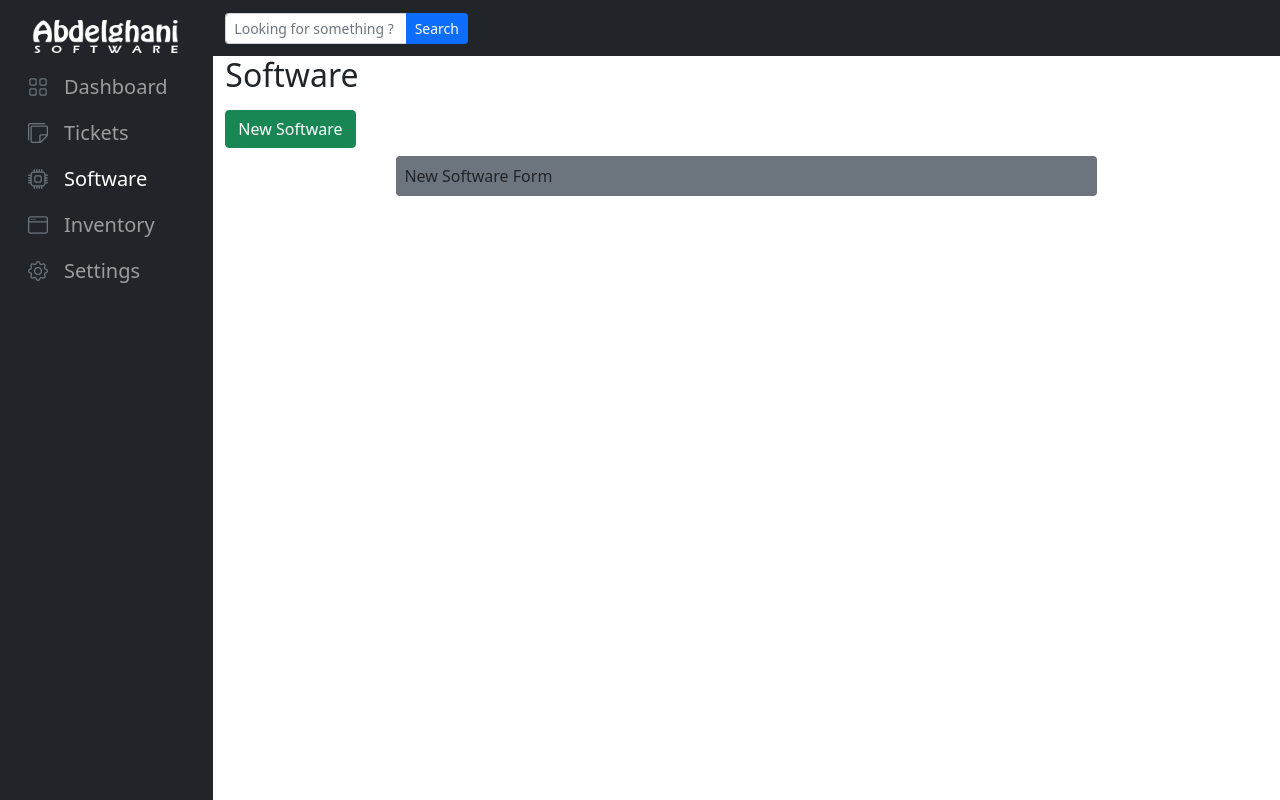
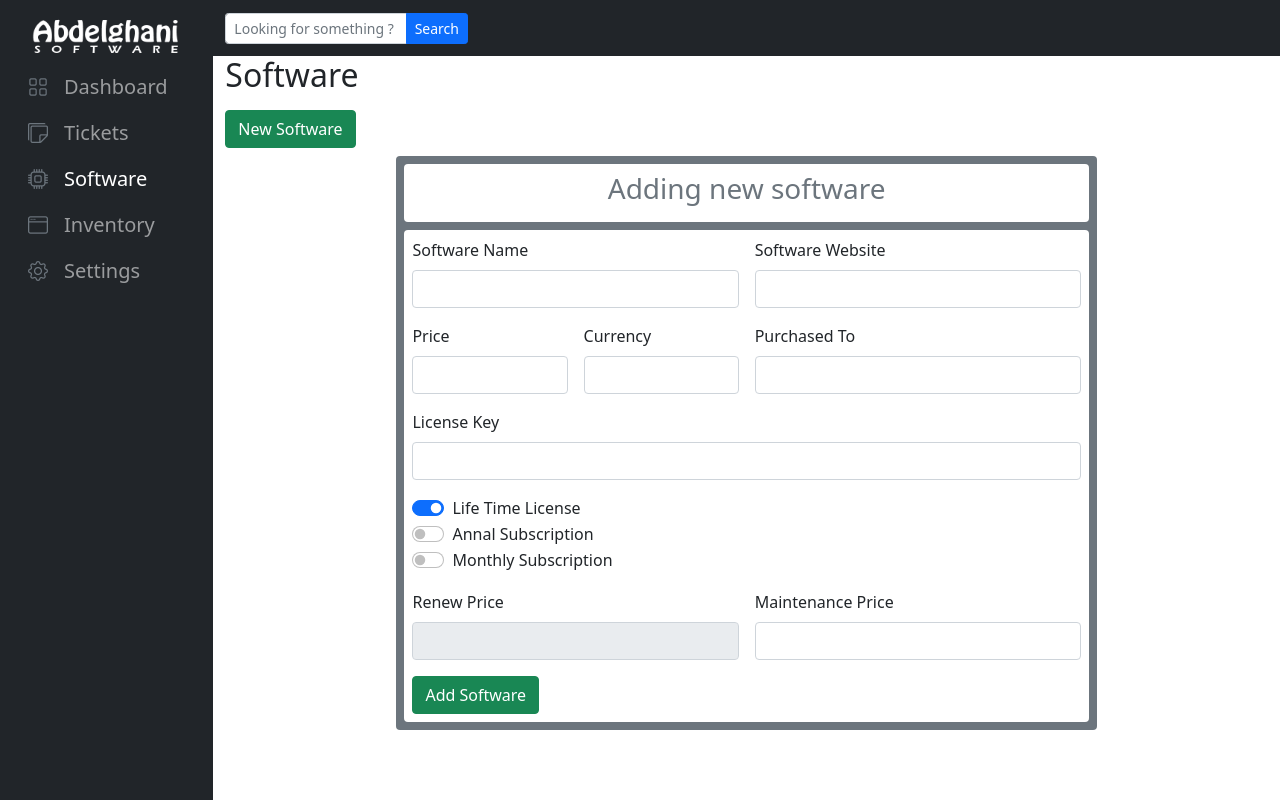
Before and after one commit to Abdelghani-Adel/I.T_Manager, a React (Create React App) app: page /software/add in a window 1280 px wide. Built offline with nearby package versions, Linux system fonts and the light colour scheme.

Commit message:
divided NewSoftware component into smaller component

```diff
--- /dev/null
+++ b/src/Pages/SoftwarePage/NewSoftware/AddPurchasedTo.js
@@ -0,0 +1,10 @@
+const AddPurchasedTo = (props) => {
+  return (
+    <div className="col-md-6">
+      <label className="form-label">Purchased To</label>
+      <input type="text" className="form-control" />
+    </div>
+  );
+};
+
+export default AddPurchasedTo;
--- /dev/null
+++ b/src/Pages/SoftwarePage/NewSoftware/AddSoftwareActions.js
@@ -0,0 +1,9 @@
+const AddSoftwareActions = (props) => {
+  return (
+    <div className="col-md-4">
+      <button className="btn btn-success ">Add Software</button>
+    </div>
+  );
+};
+
+export default AddSoftwareActions;
--- /dev/null
+++ b/src/Pages/SoftwarePage/NewSoftware/AddSoftwareHeader.js
@@ -0,0 +1,9 @@
+const AddSoftwareHeader = (props) => {
+  return (
+    <div className="p-2 mb-2 bg-white rounded head">
+      <h3 className="text-center text-secondary">Adding new software</h3>
+    </div>
+  );
+};
+
+export default AddSoftwareHeader;
--- /dev/null
+++ b/src/Pages/SoftwarePage/NewSoftware/AddSoftwareKey.js
@@ -0,0 +1,10 @@
+const AddSoftwareKey = (props) => {
+  return (
+    <div className="col-md-12">
+      <label className="form-label">License Key</label>
+      <input type="text" className="form-control" />
+    </div>
+  );
+};
+
+export default AddSoftwareKey;
--- /dev/null
+++ b/src/Pages/SoftwarePage/NewSoftware/AddSoftwareLicenseType.js
@@ -0,0 +1,47 @@
+import { useState } from "react";
+
+const AddSoftwareLicenseType = (props) => {
+  const { licenseType, setLicenseType } = props;
+  return (
+    <div className="col-md-12">
+      <div className="form-check form-switch">
+        <input
+          className="form-check-input"
+          type="radio"
+          name="exampleRadios"
+          id="exampleRadios1"
+          value="option1"
+          checked={licenseType === "lifeTimeLicense"}
+          onChange={() => setLicenseType((prev) => "lifeTimeLicense")}
+        />
+        <label className="form-check-label">Life Time License</label>
+      </div>
+
+      <div className="form-check form-switch">
+        <input
+          className="form-check-input"
+          type="radio"
+          name="exampleRadios"
+          id="exampleRadios1"
+          value="option1"
+          onClick={() => setLicenseType((prev) => "annualFees")}
+        />
+        <label className="form-check-label">Annal Subscription</label>
+      </div>
+
+      <div className="form-check form-switch">
+        <input
+          className="form-check-input"
+          type="radio"
+          name="exampleRadios"
+          id="exampleRadios1"
+          value="option1"
+          onClick={() => setLicenseType((prev) => "monthlyFees")}
+        />
+        <label className="form-check-label">Monthly Subscription</label>
+      </div>
+    </div>
+  );
+};
+
+export default AddSoftwareLicenseType;
--- /dev/null
+++ b/src/Pages/SoftwarePage/NewSoftware/AddSoftwareMaintenance.js
@@ -0,0 +1,10 @@
+const AddSoftwareMaintenance = (props) => {
+  return (
+    <div className="col-md-6">
+      <label className="form-label">Maintenance Price</label>
+      <input type="text" className="form-control" />
+    </div>
+  );
+};
+
+export default AddSoftwareMaintenance;
--- /dev/null
+++ b/src/Pages/SoftwarePage/NewSoftware/AddSoftwareName.js
@@ -0,0 +1,10 @@
+const AddSoftwareName = (props) => {
+  return (
+    <div className="col-md-6">
+      <label className="form-label">Software Name</label>
+      <input type="text" className="form-control" />
+    </div>
+  );
+};
+
+export default AddSoftwareName;
--- /dev/null
+++ b/src/Pages/SoftwarePage/NewSoftware/AddSoftwarePrice.js
@@ -0,0 +1,19 @@
+import { Fragment } from "react";
+
+const AddSoftwarePrice = (props) => {
+  return (
+    <Fragment>
+      <div className="col-md-3">
+        <label className="form-label">Price</label>
+        <input type="text" className="form-control" />
+      </div>
+
+      <div className="col-md-3">
+        <label className="form-label">Currency</label>
+        <input type="text" className="form-control" />
+      </div>
+    </Fragment>
+  );
+};
+
+export default AddSoftwarePrice;
--- /dev/null
+++ b/src/Pages/SoftwarePage/NewSoftware/AddSoftwareRenew.js
@@ -0,0 +1,14 @@
+const AddSoftwareRenew = (props) => {
+  return (
+    <div className="col-md-6">
+      <label className="form-label">Renew Price</label>
+      <input
+        type="text"
+        className="form-control"
+        disabled={props.licenseType === "lifeTimeLicense"}
+      />
+    </div>
+  );
+};
+
+export default AddSoftwareRenew;
--- /dev/null
+++ b/src/Pages/SoftwarePage/NewSoftware/AddSoftwareWebsite.js
@@ -0,0 +1,10 @@
+const AddSoftwareWebsite = (props) => {
+  return (
+    <div className="col-md-6">
+      <label className="form-label">Software Website</label>
+      <input type="text" className="form-control" />
+    </div>
+  );
+};
+
+export default AddSoftwareWebsite;
--- a/src/Pages/SoftwarePage/NewSoftware/NewSoftware.js
+++ b/src/Pages/SoftwarePage/NewSoftware/NewSoftware.js
@@ -1,7 +1,38 @@
+import { useState } from "react";
+import AddPurchasedTo from "./AddPurchasedTo";
+import AddSoftwareActions from "./AddSoftwareActions";
+import AddSoftwareHeader from "./AddSoftwareHeader";
+import AddSoftwareKey from "./AddSoftwareKey";
+import AddSoftwareLicenseType from "./AddSoftwareLicenseType";
+import AddSoftwareMaintenance from "./AddSoftwareMaintenance";
+import AddSoftwareName from "./AddSoftwareName";
+import AddSoftwarePrice from "./AddSoftwarePrice";
+import AddSoftwareRenew from "./AddSoftwareRenew";
+import AddSoftwareWebsite from "./AddSoftwareWebsite";
+
 const NewSoftware = (props) => {
+  const [licenseType, setLicenseType] = useState("lifeTimeLicense");
+
   return (
     <div className="col-10 col-xl-8 col-xxl-6 m-auto p-2 mb-2 bg-secondary rounded">
-      New Software Form
+      <AddSoftwareHeader />
+
+      <div className="p-2 bg-white rounded">
+        <form className="row g-3">
+          <AddSoftwareName />
+          <AddSoftwareWebsite />
+          <AddSoftwarePrice />
+          <AddPurchasedTo />
+          <AddSoftwareKey />
+          <AddSoftwareLicenseType
+            licenseType={licenseType}
+            setLicenseType={setLicenseType}
+          />
+          <AddSoftwareRenew licenseType={licenseType} />
+          <AddSoftwareMaintenance />
+          <AddSoftwareActions />
+        </form>
+      </div>
     </div>
   );
 };
--- a/src/Redux/slices/softwareSlices.js
+++ b/src/Redux/slices/softwareSlices.js
@@ -7,9 +7,9 @@ const initialState = [
     purchasedOn: "9/23/2022",
     purchasedTo: "Abdelghani Adel",
     website: "https://www.veeam.com/",
+    lifeTimeLicense: false,
     annualFees: true,
     monthlyFees: false,
-    lifeTimeLicense: false,
     nextRenewal: "5/22/2022, 11:59:59 PM",
     currency: "USD",
     price: "570",
@@ -24,9 +24,9 @@ const initialState = [
     purchasedOn: "9/18/2021",
     purchasedTo: "Abdelghani Adel",
     website: "https://www.internetdownloadmanager.com/",
+    lifeTimeLicense: true,
     annualFees: false,
     monthlyFees: false,
-    lifeTimeLicense: true,
     nextRenewal: null,
     currency: "EGP",
     price: "310",
@@ -41,9 +41,9 @@ const initialState = [
     purchasedOn: "3/29/2022",
     purchasedTo: "Mohamed Eladawy",
     website: "https://www.ultimate-erp.com/",
+    lifeTimeLicense: false,
     annualFees: true,
     monthlyFees: false,
-    lifeTimeLicense: false,
     nextRenewal: null,
     currency: "USD",
     price: "20000",
@@ -58,9 +58,9 @@ const initialState = [
     purchasedOn: "3/29/2022",
     purchasedTo: "Mohamed Eladawy",
     website: "http://alyaseerapp.com/",
+    lifeTimeLicense: true,
     annualFees: false,
     monthlyFees: false,
-    lifeTimeLicense: true,
     nextRenewal: null,
     currency: "EGP",
     price: "30000",
@@ -75,9 +75,9 @@ const initialState = [
     purchasedOn: "3/29/2022",
     purchasedTo: "Mohamed Eladawy",
     website: "https://www.orgadata.com/",
+    lifeTimeLicense: false,
     annualFees: true,
     monthlyFees: false,
-    lifeTimeLicense: false,
     nextRenewal: null,
     currency: "USD",
     price: "20000",
```
